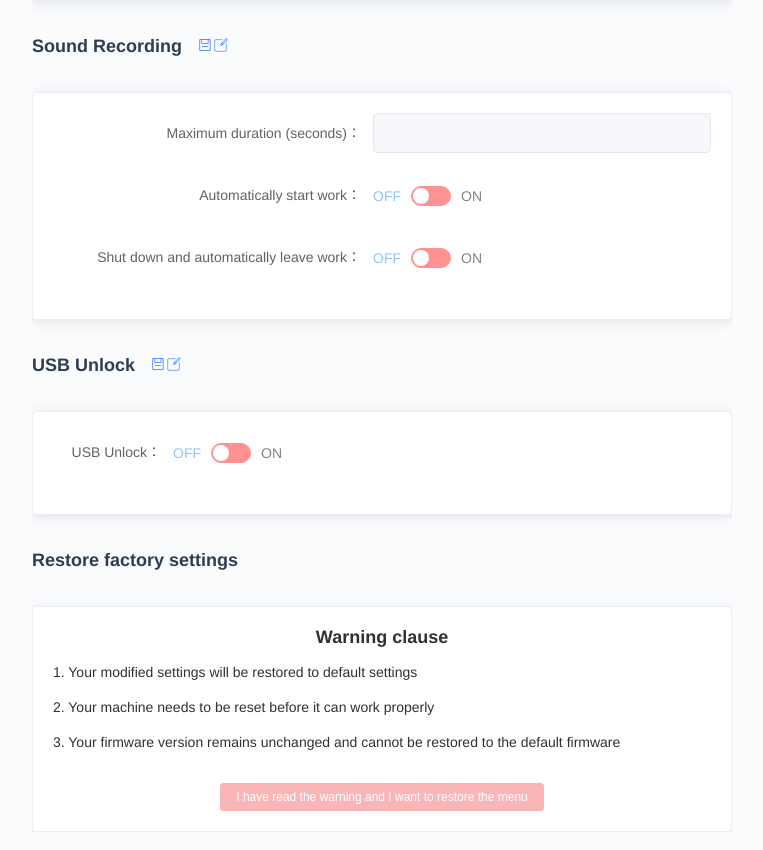
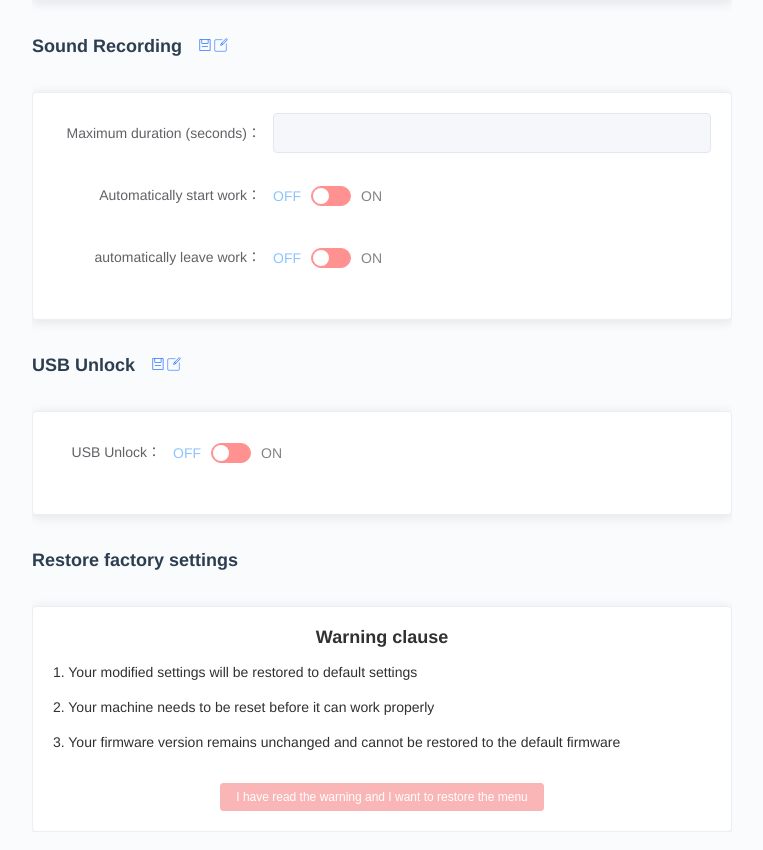
Before and after one commit to yyhSuper/badge-bluetooth-config, a Vue app: page / in a window 1280 px wide. Shown: the part 1420-2270 px from the top of the page, without its empty margins (258-1021 px from the left). Built offline with nearby package versions, Linux system fonts and the light colour scheme; what el-select-tree would draw is missing.

Commit message:
修改移动的兼容

```diff
--- a/src/views/index.vue
+++ b/src/views/index.vue
@@ -122,7 +122,7 @@
           </div>
         </div>
         <el-card class="box-card">
-          <el-form label-width="320px">
+          <el-form label-width="220px">
             <el-form-item label="Maximum duration (seconds)：">
               <el-input placeholder="" type="number" :disabled="!isConnect"></el-input>
             </el-form-item>
@@ -134,7 +134,7 @@
                 inactive-color="#ff4949">
               </el-switch>
             </el-form-item>
-            <el-form-item label="Shut down and automatically leave work：">
+            <el-form-item label="automatically leave work：">
               <el-switch
                 v-model="recordingForm.isCloseToWork"
                 :disabled="!isConnect"
```
